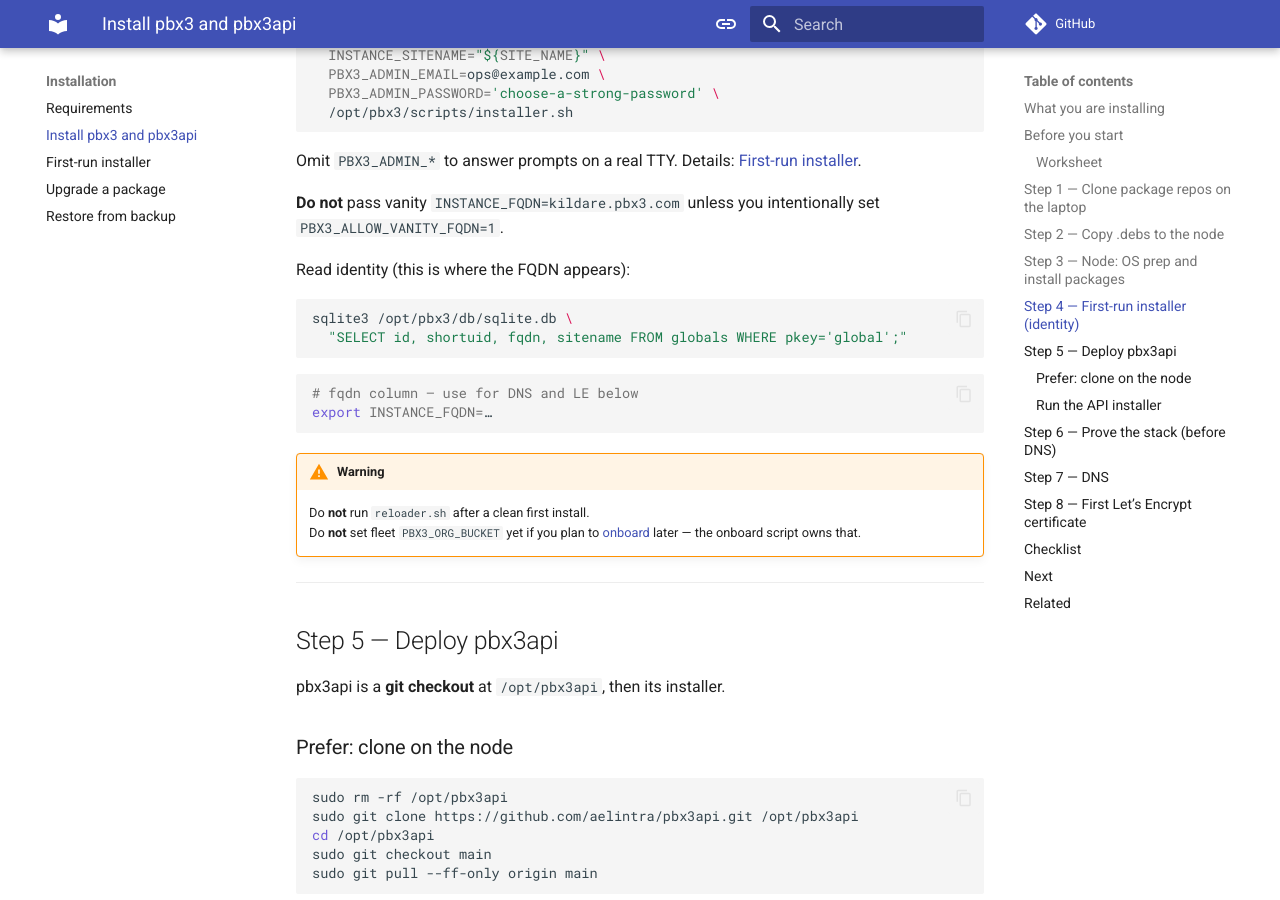
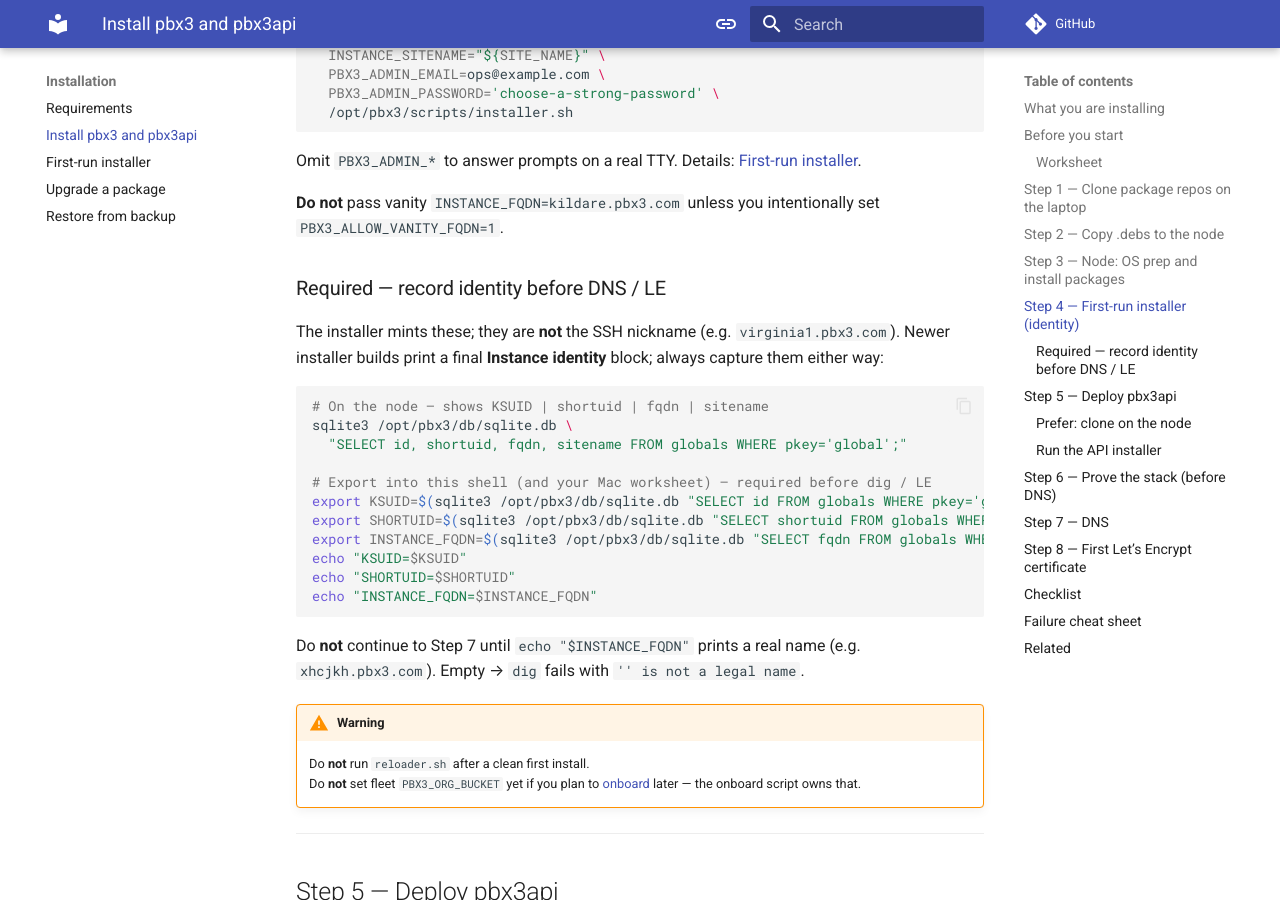
Before and after one commit to aelintra/pbx3-docs, an MkDocs documentation site: the page built from docs/installation/install-pbx3-pbx3api.md, in a window 1280 px wide and 900 px high, scrolled down 3460 px. Built offline with MkDocs 1.6.1 and Material for MkDocs 9.7.7, drawn with Linux system fonts in a browser that asks for light colours; comment, search, counter and statistics services are not loaded; some of the changed text lies outside the part shown.

Commit message:
Document AWS hairpin and SG 44300 for install /up checks.
On-node curl to the public FQDN times out; prove trusted HTTPS from the ops Mac with SG allowing the ops IP.

Co-authored-by: Cursor <cursoragent@cursor.com>

````diff
--- a/docs/installation/install-pbx3-pbx3api.md
+++ b/docs/installation/install-pbx3-pbx3api.md
@@ -134,17 +134,25 @@ Omit `PBX3_ADMIN_*` to answer prompts on a real TTY. Details: [First-run install
 
 **Do not** pass vanity `INSTANCE_FQDN=kildare.pbx3.com` unless you intentionally set `PBX3_ALLOW_VANITY_FQDN=1`.
 
-Read identity (this is where the FQDN appears):
+### Required — record identity before DNS / LE
+
+The installer mints these; they are **not** the SSH nickname (e.g. `virginia1.pbx3.com`). Newer installer builds print a final **Instance identity** block; always capture them either way:
 
 ```bash
+# On the node — shows KSUID | shortuid | fqdn | sitename
 sqlite3 /opt/pbx3/db/sqlite.db \
   "SELECT id, shortuid, fqdn, sitename FROM globals WHERE pkey='global';"
+
+# Export into this shell (and your Mac worksheet) — required before dig / LE
+export KSUID=$(sqlite3 /opt/pbx3/db/sqlite.db "SELECT id FROM globals WHERE pkey='global';")
+export SHORTUID=$(sqlite3 /opt/pbx3/db/sqlite.db "SELECT shortuid FROM globals WHERE pkey='global';")
+export INSTANCE_FQDN=$(sqlite3 /opt/pbx3/db/sqlite.db "SELECT fqdn FROM globals WHERE pkey='global';")
+echo "KSUID=$KSUID"
+echo "SHORTUID=$SHORTUID"
+echo "INSTANCE_FQDN=$INSTANCE_FQDN"
 ```
 
-```bash
-# fqdn column — use for DNS and LE below
-export INSTANCE_FQDN=…
-```
+Do **not** continue to Step 7 until `echo "$INSTANCE_FQDN"` prints a real name (e.g. `xhcjkh.pbx3.com`). Empty → `dig` fails with `'' is not a legal name`.
 
 !!! warning
     Do **not** run `reloader.sh` after a clean first install.
@@ -200,6 +208,8 @@ sudo php artisan config:clear
 
 ## Step 6 — Prove the stack (before DNS)
 
+**On the node**, use loopback — not the public FQDN:
+
 ```bash
 curl -k -sS -o /dev/null -w "%{http_code}\n" https://127.0.0.1:44300/up
 # expect 200
@@ -208,6 +218,16 @@ sudo systemctl is-active nginx php8.3-fpm asterisk
 ```
 
 **Stop if not 200.** DNS and LE will not fix a broken API.
+
+!!! warning "AWS hairpin — do not curl the public FQDN from the node"
+    On EC2, `curl https://$INSTANCE_FQDN:44300/up` **from the instance itself** usually **times out**. The box cannot open TCP to its own public IP/EIP. That is normal.
+
+    | Where | Command |
+    |-------|---------|
+    | **On the node** | `https://127.0.0.1:44300/up` (use `-k` until LE) |
+    | **Ops laptop / Mac** | `https://${INSTANCE_FQDN}:44300/up` |
+
+    Also open **AWS security group TCP 44300** to your **ops public IP `/32`** (and Gatekeeper if fleet). Port **80** `0.0.0.0/0` only covers Let’s Encrypt — it does **not** open the API.
 
 If nginx complains about a duplicate `default_server` on port 80:
 
@@ -220,11 +240,15 @@ sudo nginx -t && sudo systemctl reload nginx
 
 ## Step 7 — DNS
 
+Requires **`INSTANCE_FQDN`** from [Step 4](#required--record-identity-before-dns--le). If unset, stop and export it — do not dig an empty name.
+
 | Name | Type | Value |
 |------|------|--------|
-| Exact `globals.fqdn` (e.g. `7k2m9q.pbx3.com`) | **A** | Node public IP / EIP |
+| Exact `globals.fqdn` (e.g. `xhcjkh.pbx3.com`) | **A** | Node public IP / EIP |
 
 ```bash
+test -n "$INSTANCE_FQDN" || { echo "INSTANCE_FQDN not set — re-run Step 4 exports"; exit 1; }
+echo "Checking DNS for $INSTANCE_FQDN"
 dig +short "$INSTANCE_FQDN"
 # must equal this node’s public IP
 ```
@@ -244,12 +268,18 @@ sudo /opt/pbx3/scripts/le-instance-bootstrap.sh "$LE_EMAIL"
 
 Or SPA → **Certificates → Get certificate** after snakeoil login. Full notes: [First Let's Encrypt certificate](../tls/first-letsencrypt.md).
 
+**Prove trusted HTTPS from the ops laptop** (not from the node — see hairpin warning in Step 6). SG must allow your Mac’s public IP on **44300**:
+
 ```bash
-curl -sS -o /dev/null -w "%{http_code}\n" "https://${INSTANCE_FQDN}:44300/up"
-# prefer 200 without -k
+# On the Mac / ops workstation
+curl -4 -sS --connect-timeout 5 --max-time 10 -o /dev/null -w "%{http_code}\n" "https://${INSTANCE_FQDN}:44300/up"
+# expect 200 without -k
+
+# On the node only:
+curl -k -sS -o /dev/null -w "%{http_code}\n" https://127.0.0.1:44300/up
 ```
 
-Open the Admin SPA and [sign in](../getting-started/sign-in.md) with the email/password from Step 4. API base URL example: `https://${INSTANCE_FQDN}:44300/api`.
+Open the Admin SPA **from the laptop** and [sign in](../getting-started/sign-in.md) with the email/password from Step 4. API base URL example: `https://${INSTANCE_FQDN}:44300/api`.
 
 ---
 
@@ -259,11 +289,20 @@ Open the Admin SPA and [sign in](../getting-started/sign-in.md) with the email/p
 - [ ] Copied debs to node; `apt install` succeeded
 - [ ] `installer.sh` created KSUID / opaque FQDN / admin user
 - [ ] pbx3api at `/opt/pbx3api`; API installer run
-- [ ] `GET https://127.0.0.1:44300/up` → **200**
+- [ ] `GET https://127.0.0.1:44300/up` → **200** (on node)
 - [ ] DNS **A** for `globals.fqdn` → public IP
-- [ ] Let’s Encrypt applied; trusted `/up` → **200**
-- [ ] Admin SPA login works
+- [ ] Let’s Encrypt applied
+- [ ] From **ops laptop**: trusted `https://{fqdn}:44300/up` → **200** (SG allows your IP on 44300)
+- [ ] Admin SPA login works from the laptop
 
+## Failure cheat sheet
+
+| Symptom | Likely fix |
+|---------|------------|
+| On node, `curl https://$INSTANCE_FQDN:44300/up` hangs | Expected hairpin — use `127.0.0.1` on the node; public URL from the laptop |
+| Laptop curl to `:44300` times out (~5–130s) | SG: add your public IP `/32` on **44300** (port 80 open is not enough) |
+| LE fails `example.com` contact | Use a real email — Let’s Encrypt rejects `*.example.com` |
+| `/up` not 200 on localhost | pbx3api installer, nginx default site, PHP-FPM |
 ## Next
 
 | Goal | Go to |
````
Also changed, not shown: docs/fleet/commission-instance.md (+21 -14 lines).
